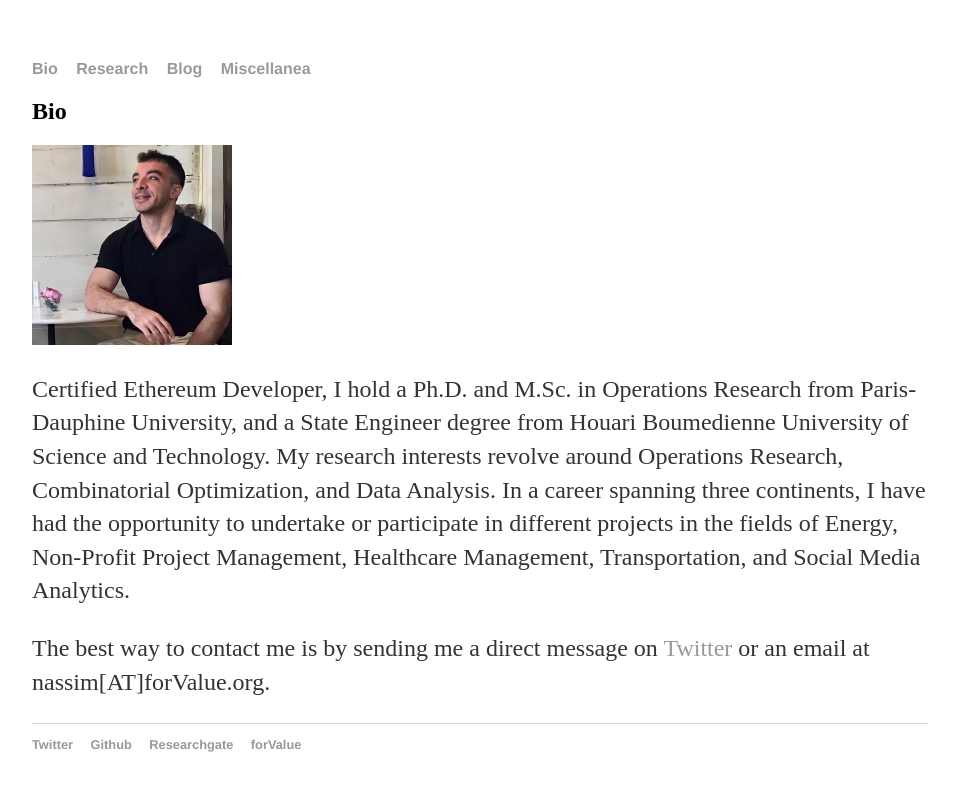
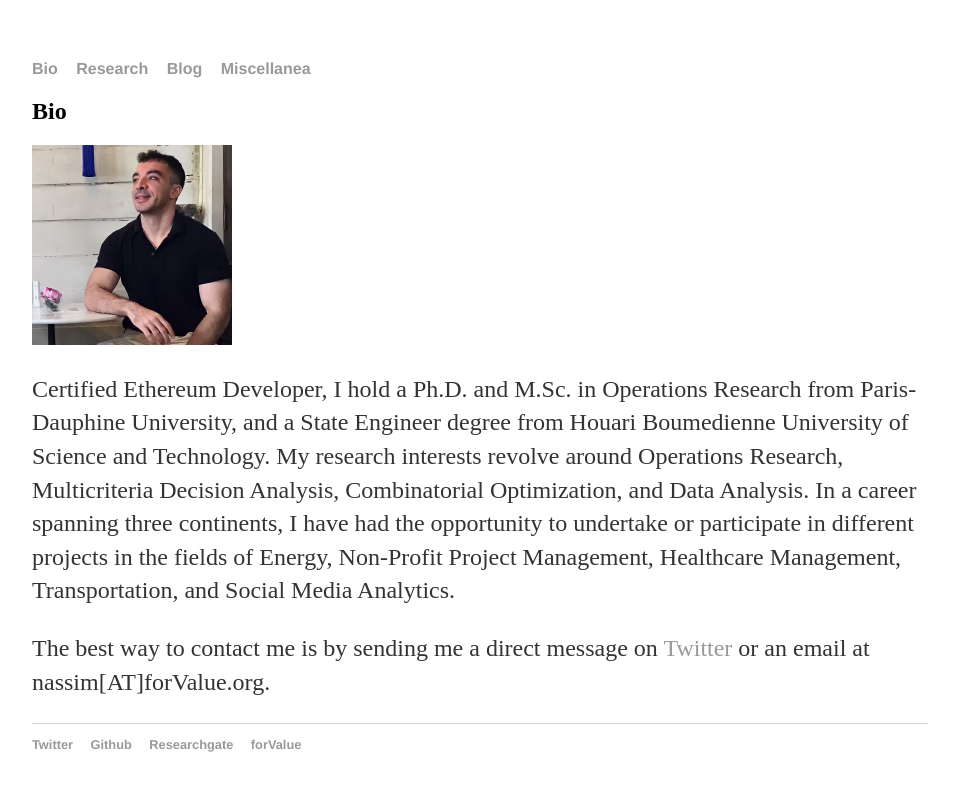
Before and after one commit to ndehouche/ndehouche.github.io, a Jekyll site: the page built from index.html, in a window 1280 px wide. Shown: the top 791 px of the page, without its empty margins (160-1119 px from the left). Built offline with Jekyll 4.4.1, drawn with Linux system fonts in a browser that asks for light colours.

Commit message:
Update index.html

```diff
--- a/index.html
+++ b/index.html
@@ -5,7 +5,7 @@
 <div class="blurb">
 	<h2>Bio</h2>
 	<img src="nassim.jpg" alt="Nassim Dehouche" width="200">
-	      <p>Certified Ethereum Developer, I hold a Ph.D. and M.Sc. in Operations Research from Paris-Dauphine University, and a State Engineer degree from Houari Boumedienne University of Science and Technology. My research interests revolve around Operations Research, Combinatorial Optimization, and Data Analysis. In a career spanning three continents, I have had the opportunity to undertake or participate in different projects in the fields of Energy, Non-Profit Project Management, Healthcare Management, Transportation, and Social Media Analytics.</p>
+	      <p>Certified Ethereum Developer, I hold a Ph.D. and M.Sc. in Operations Research from Paris-Dauphine University, and a State Engineer degree from Houari Boumedienne University of Science and Technology. My research interests revolve around Operations Research, Multicriteria Decision Analysis, Combinatorial Optimization, and Data Analysis. In a career spanning three continents, I have had the opportunity to undertake or participate in different projects in the fields of Energy, Non-Profit Project Management, Healthcare Management, Transportation, and Social Media Analytics.</p>
 </div><!-- /.blurb -->
 
 <div class="blurb">
```
